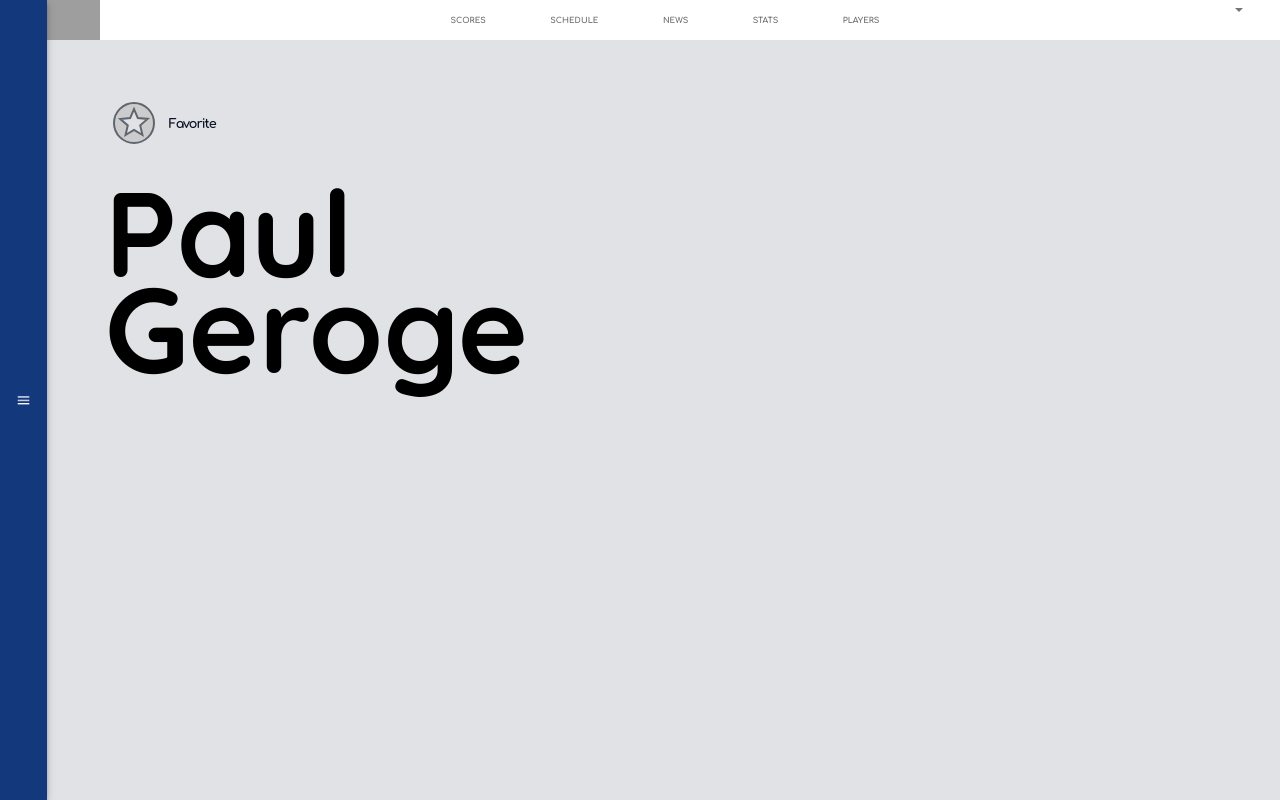
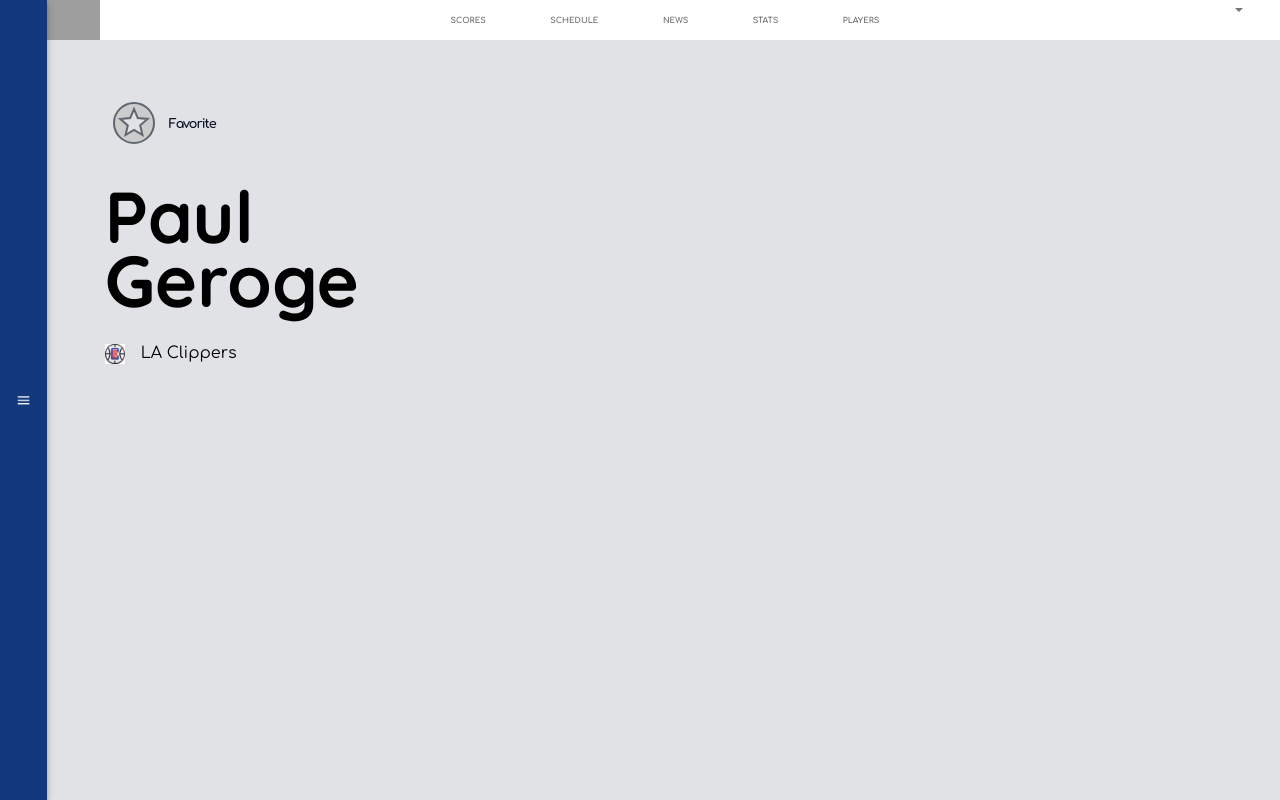
Before and after one commit to Avi98/nbaPlayerProfile, a React (Create React App) app: page / in a window 1280 px wide. Built offline with nearby package versions, Linux system fonts and the light colour scheme; grey boxes are pictures that could not be loaded.

Commit message:
club name added

```diff
--- /dev/null
+++ b/src/components/clubName.tsx
@@ -0,0 +1,30 @@
+import React from "react";
+import styled from "styled-components/macro";
+import { Icon } from "../styles";
+import {clippersIcon} from "../images"
+
+type props = typeof defaultProps;
+
+
+const ClubNameContainer = styled.div`
+    grid-row: clubName-start / clubName-end;
+    grid-column: 3 / span 2;
+    >img{
+        vertical-align:middle;
+        height: 1.25rem;
+        width: 1.25rem;
+        margin-right: 1rem;
+    }
+`
+
+const defaultProps = {
+    icon: clippersIcon,
+    clubName: 'LA Clippers'
+}
+
+
+const ClubName:React.FC<props> = ({icon, clubName}) =><ClubNameContainer><Icon src={icon} /><span>{clubName}</span> </ClubNameContainer>
+
+ClubName.defaultProps = defaultProps
+
+export default ClubName;
--- a/src/components/name.tsx
+++ b/src/components/name.tsx
@@ -4,11 +4,11 @@ import styled from "styled-components/macro";
 const NameBox = styled.div`
     grid-row: name-start / name-end;
     grid-column: 3 / span 2;
-    line-height: 6rem;
+    line-height: 4rem;
     >h2{
         font-family: 'Quicksand';
         margin:auto;
-        font-size: 7.5rem;
+        font-size: 4.5rem;
         text-transform:capitalize;
 
     }
--- a/src/components/personlaInfo.tsx
+++ b/src/components/personlaInfo.tsx
@@ -1,13 +1,17 @@
 import React from 'react'
 import FavoriteContainer from "./favContainer"
 import Name from "./name";
+import ClubName from "./clubName";
+import { clippersIcon } from '../images';
 
 
+//  icon={'sdf'} clubName={'sdf'}
 const PersonalInfo: React.FC = () => {
     return (
         <>
             <FavoriteContainer />
             <Name firstName={'paul'} lastName={'geroge'}/>
+            <ClubName icon={clippersIcon} clubName={'LA Clippers'} />
         </>
     )
 }
--- a/src/images/index.js
+++ b/src/images/index.js
@@ -3,9 +3,11 @@ import downarrow from "./arrow_drop_down_24px.png"
 import menu from "./menu_grey.png";
 import StarSvg from "./stars_24px.svg";
 import StarPng from "./stars_grey.png";
+import ClippersIcon from "./clippers.jpg";
 
 export const nbaIcon = nba;
 export const downArrow =  downarrow;
 export const Menu = menu;
 export const starSvg = StarSvg;
 export const starPng = StarPng;
+export const clippersIcon = ClippersIcon;
--- a/src/styles.ts
+++ b/src/styles.ts
@@ -11,13 +11,14 @@ export const Container = styled.div`
   --textGrey: #696a6d;
   --textBlack: #091124;
   --verticalPadding: 4rem;
+  --smallSpace: 2rem;
 
   `
 export const CompoundGrid = styled.div`
     display:grid;
     height: 100%;
     background-color: var(--grey);
-    grid-template-rows: 2.5rem 4em 2.5rem  2.5rem [name-start]minmax(var(--verticalPadding), auto)[name-end];
+    grid-template-rows: 2.5rem 4em 2.5rem  2.5rem [name-start]minmax(var(--verticalPadding), auto)[name-end] var(--smallSpace) [clubName-start] 2rem[clubName-end] minmax(var(--verticalPadding), auto) minmax(var(--verticalPadding), auto) minmax(var(--verticalPadding), auto) minmax(var(--verticalPadding), auto);
     grid-template-columns:  4fr [content-start] 5fr[content-end] 10fr 9fr 2fr 8fr 3fr 7fr 5fr 6fr 6fr 5fr 7fr 3fr 8fr 2fr 9fr 1fr 10fr;
     `
 export const Sidebar = styled.div`
```
Also changed, not shown: src/images/clippers.jpg (added).
